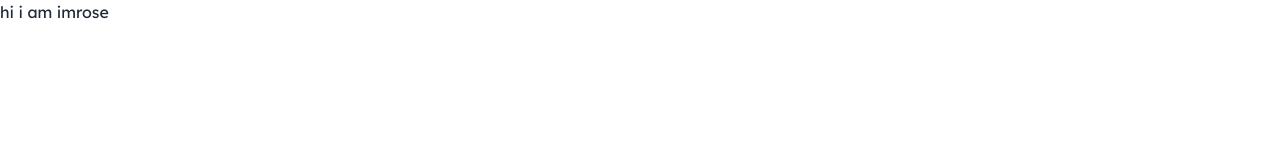
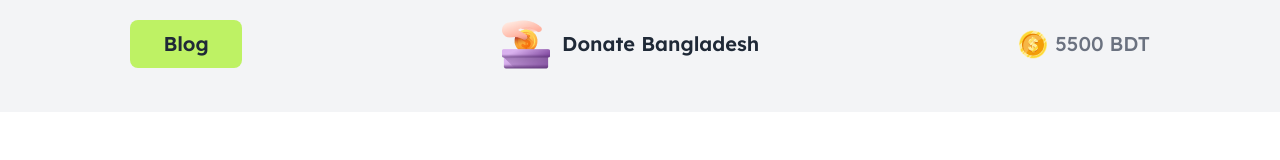
Before and after one commit to ashrafulislam65/assignment-5, a plain HTML site: page index.html in a window 1280 px wide. Drawn offline with nearby package versions, Linux system fonts and the light colour scheme.

Commit message:
added nav section

```diff
--- a/index.html
+++ b/index.html
@@ -21,7 +21,20 @@
 </head>
 <body class="font-lexend">
     <header>
-        <h1>hi i am imrose</h1>
+        <!-- nav section start -->
+        <nav class="flex  justify-around bg-gray-100 h-28 pt-5">
+            <button class="bg-lime-300 text-base lg:text-xl w-16 lg:w-28 rounded-lg font-semibold h-12">Blog</button>
+            <div class="flex  items-center gap-x-3 h-12">
+                <img src="./assets/logo.png" alt="">
+                <h5 class=" text-base lg:text-xl font-semibold">Donate Bangladesh</h5>
+            </div>
+            <div class="flex items-center gap-x-2 h-12">
+                <img src="./assets/coin.png" alt="">
+                <p class=" text-base lg:text-xl font-medium text-gray-500">5500 BDT</p>
+            </div>
+        </nav>
+        <!-- nav section end -->
+
     </header>
     <main></main>
     <footer></footer>
```
